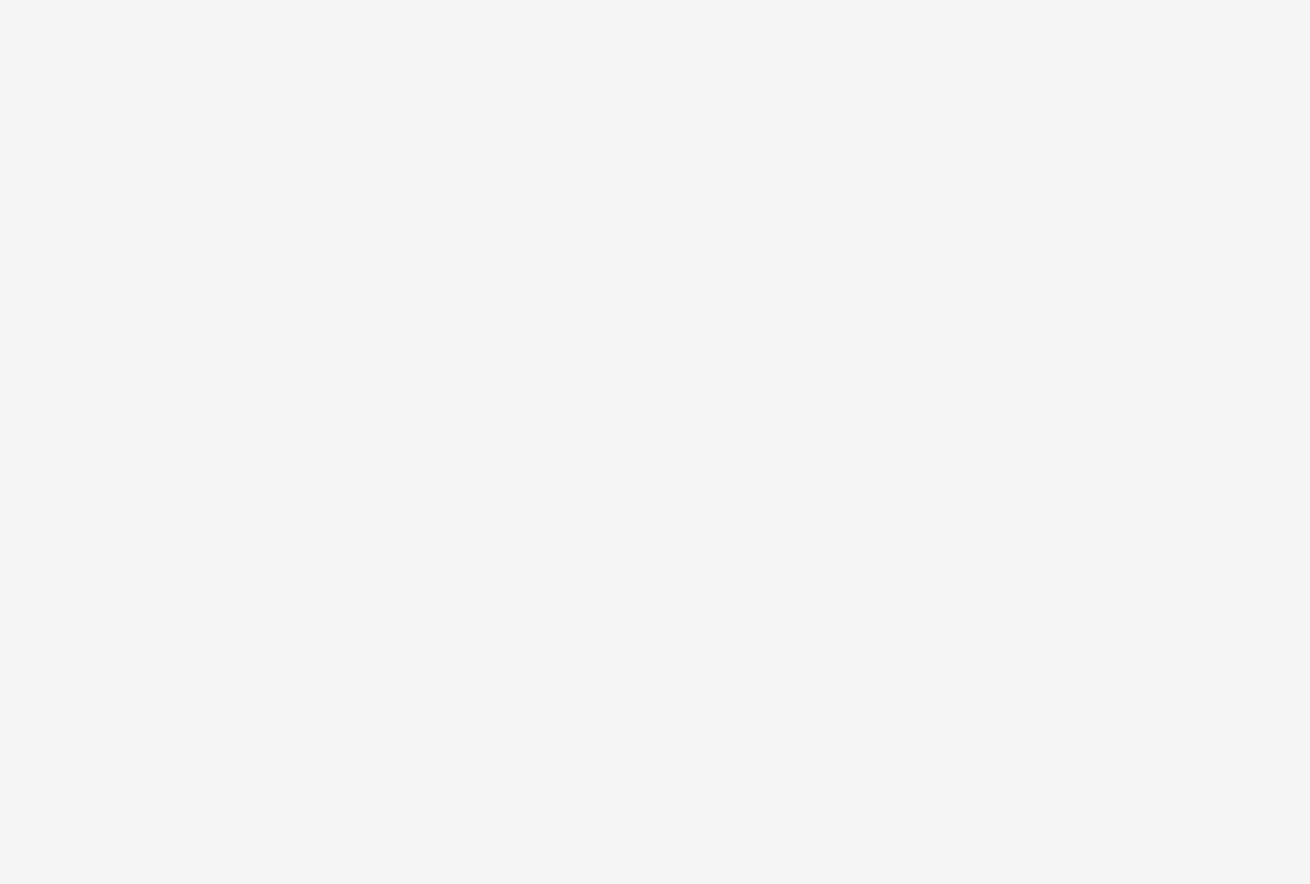
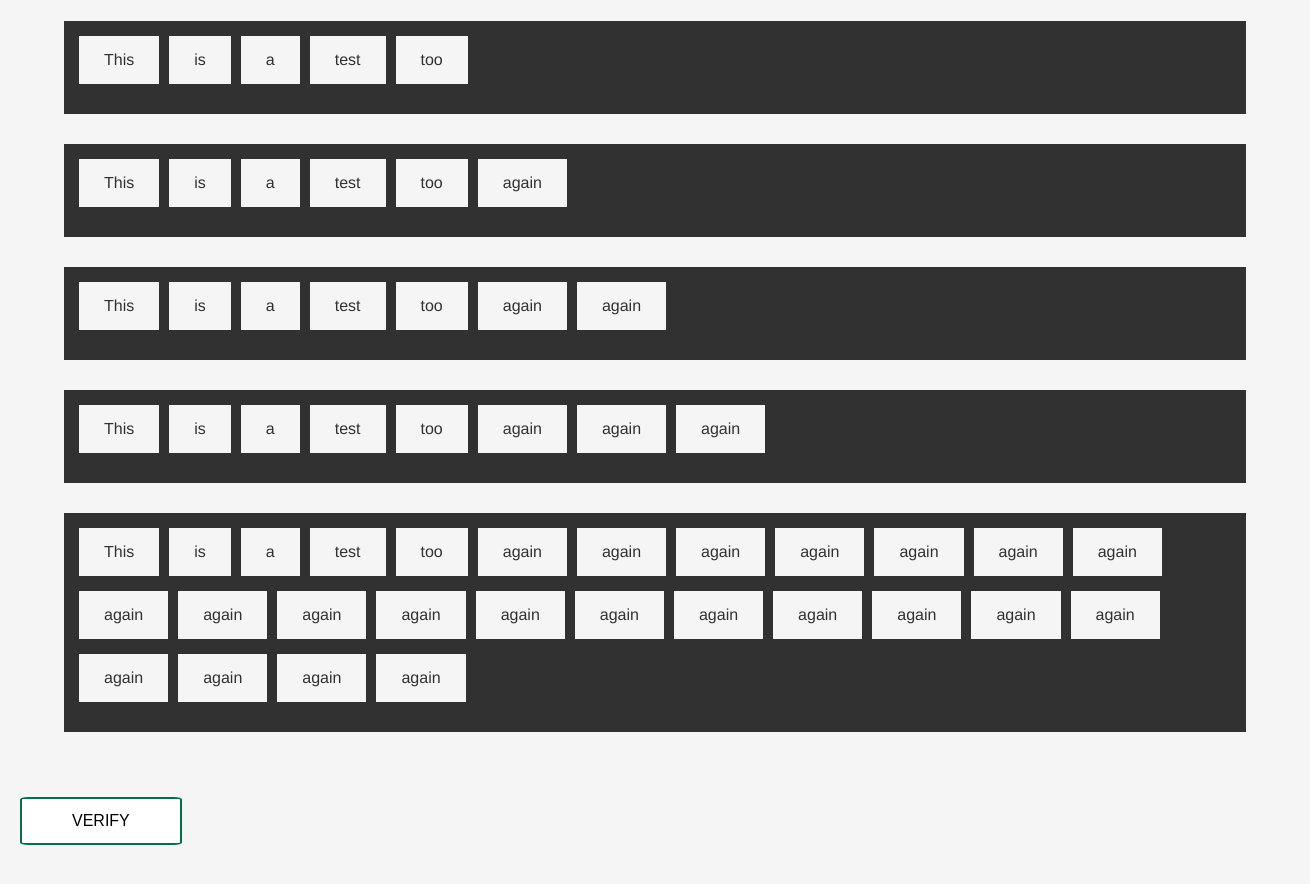
Before and after one commit to ritwik-m/VirtualLab-OOP, a Vue app in the folder exp-1/: page / in a window 1280 px wide. Shown: the part 380-1264 px from the top of the page, 1310 px wide, since content can reach past the window. Before the commit the page ends 800 px from the top, so only its background shows below. Built offline with nearby package versions, Linux system fonts and the light colour scheme.

Commit message:
refactor views

```diff
--- a/exp-1/src/router/index.js
+++ b/exp-1/src/router/index.js
@@ -1,11 +1,11 @@
 import { createRouter, createWebHistory } from 'vue-router'
-import HomeView from '../views/HomeView.vue'
+import ScreenTwo from '../views/ScreenTwo.vue'
 
 const routes = [
   {
     path: '/',
     name: 'home',
-    component: HomeView
+    component: ScreenTwo
   },
   {
     path: '/about',
@@ -13,7 +13,7 @@ const routes = [
     // route level code-splitting
     // this generates a separate chunk (about.[hash].js) for this route
     // which is lazy-loaded when the route is visited.
-    component: () => import(/* webpackChunkName: "about" */ '../views/AboutView.vue')
+    component: () => import(/* webpackChunkName: "about" */ '../views/ScreenOne.vue')
   }
 ]
 
--- a/exp-1/src/views/AboutView.vue
+++ /dev/null
@@ -1,150 +0,0 @@
-<template>
-  <div id="home">
-    <header style="padding: 20px">
-      <h1>Step 1: Identifying the correct sequence of actions</h1>
-      <p>To map a real life scenario to code, it has to be listed in sequence. Drag and drop the sentences listed below
-        onto the blanks in the timeline given below to continue.</p>
-    </header>
-    <main class="flexbox">
-
-      <board_component id="board-1" class="first_board">
-        <card_component v-for="(item, index) in items_left" draggable="true" :key="index" :id="item.alpha" :content="item.content">
-          <h2>{{item.alpha}}</h2>
-          <p>{{item.content}}</p>
-        </card_component>
-      </board_component>
-
-      <board_component id="board-2">
-
-      </board_component>
-    </main>
-
-    <div id="buttons">
-      <input type="submit" value="VERIFY" class="button button4" v-on:click="validate()">
-    </div>
-
-  </div>
-</template>
-
-<script>
-import board_component from './../components/board_component.vue'
-import card_component from './../components/card_component.vue'
-
-export default {
-  name: 'App',
-  components: {
-    board_component,
-    card_component
-  },
-  data() {
-    return {
-      items_left: [{ alpha: 'A', content: 'Card One' }, { alpha: 'B', content: 'Card Two' }, { alpha: 'C', content: 'Card Three' }, { alpha: 'D', content: 'Card Four' }],
-    }
-  },
-  methods: {
-    validate() {
-      alert("Hello");
-    }
-  }
-}
-
-</script>
-
-<style>
-* {
-  margin: 0;
-  padding: 0;
-}
-
-body {
-  font-family: 'Open Sans', sans-serif;
-  background-color: #f5f5f5;
-}
-
-.flexbox {
-  display: flex;
-  justify-content: space-evenly;
-
-  height: 100%;
-  width: 100%;
-
-  overflow: hidden;
-
-  margin: 0 10;
-  padding: 15px
-}
-
-.flexbox .board {
-  display: flex;
-  flex-direction: column;
-
-  width: 30%;
-  height: 100%;
-  min-height: 100vh;
-
-  background-color: #313131;
-
-  padding: 15px;
-}
-
-.flexbox .first_board {
-  display: flex;
-  flex-direction: column;
-  height: 90%;
-  width: 100%;
-
-  background-color: #ebeaea;
-  margin-right: 1.5rem;
-}
-
-.flexbox .board .card {
-  padding: 15px 25px;
-  background-color: #f5f5f5;
-  width: 90%;
-  cursor: pointer;
-  margin-bottom: 15px;
-}
-
-.flexbox .board .card p {
-  display: hidden;
-}
-
-.flexbox .first_board .card {
-  padding: 15px;
-  width: 95%;
-  background-color: #f5f5f5;
-  cursor: pointer;
-  margin-bottom: 15px;
-}
-
-#buttons {
-  width: 50px;
-  margin: 0;
-  text-align: center;
-}
-
-.button {
-  border: none;
-  color: white;
-  padding: 13px 50px;
-  text-align: center;
-  text-decoration: none;
-  display: inline-block;
-  font-size: 16px;
-  margin: 50px 20px;
-  transition-duration: 0.4s;
-  cursor: pointer;
-  border-radius: 5%;
-}
-
-.button4 {
-  background-color: white;
-  color: black;
-  border: 2px solid #017047;
-}
-
-.button4:hover {
-  background-color: #017047;
-  color: white;
-}
-</style>
--- a/exp-1/src/views/HomeView.vue
+++ b/exp-1/src/views/ScreenOne.vue
@@ -1,21 +1,40 @@
 <template>
-  <div>
-    <header style="padding: 15px;">
-      <h1>Step 2: Identifying noun phrases</h1>
-      <p>To identify noun phrases, drag words from the scenario description sentences and drop them into the noun phrase boxes. Some boxes take multiple words.</p>
+  <div id="home">
+    <header style="padding: 20px">
+      <h1>Step 1: Identifying the correct sequence of actions</h1>
+      <p>To map a real life scenario to code, it has to be listed in sequence. Drag and drop the sentences listed below
+        onto the blanks in the timeline given below to continue.</p>
     </header>
-    <main>
+    <main class="flexbox">
 
+      <board_component id="board-1" class="first_board">
+        <card_component v-for="(item, index) in items_left" draggable="true" :key="index" :id="item.alpha" :content="item.content">
+          <h2>{{item.alpha}}</h2>
+          <p>{{item.content}}</p>
+        </card_component>
+      </board_component>
+
+      <board_component id="board-2">
+
+      </board_component>
     </main>
+
+    <div id="buttons">
+      <input type="submit" value="VERIFY" class="button button4" v-on:click="validate()">
+    </div>
+
   </div>
 </template>
 
 <script>
+import board_component from '../components/board_component.vue'
+import card_component from '../components/card_component.vue'
 
 export default {
-  name: 'page_two',
+  name: 'App',
   components: {
-
+    board_component,
+    card_component
   },
   data() {
     return {
--- /dev/null
+++ b/exp-1/src/views/ScreenTwo.vue
@@ -0,0 +1,184 @@
+<template>
+    <header style="padding: 15px;">
+      <h1>Step 2: Identifying noun phrases</h1>
+      <p>To identify noun phrases, drag words from the scenario description sentences and drop them into the noun phrase boxes. Some boxes take multiple words.</p>
+    </header>
+    <main>
+      <div class="flexbox">
+        <board_component :id="board_two">
+
+          </board_component>
+      </div>
+      <div class="flexbox">
+        <board_component :cards="first" :id="1">
+          <card_component v-for="card in first" :key="card" :card="card" :draggable="true">
+            <p>{{ card }}</p>
+            </card_component>
+          </board_component>
+      </div>
+      <div class="flexbox">
+        <board_component :cards="second" :id="2">
+          <card_component v-for="card in second" :key="card" :card="card" :draggable="true">
+            <p>{{ card }}</p>
+            </card_component>
+          </board_component>
+      </div>
+      <div class="flexbox">
+        <board_component :cards="third" :id="3">
+          <card_component v-for="card in third" :key="card" :card="card" :draggable="true">
+            <p>{{ card }}</p>
+            </card_component>
+          </board_component>
+      </div>
+      <div class="flexbox">
+        <board_component :cards="fourth" :id="4">
+          <card_component v-for="card in fourth" :key="card" :card="card" :draggable="true">
+            <p>{{ card }}</p>
+            </card_component>
+          </board_component>
+      </div>
+      <div class="flexbox">
+        <board_component :cards="fifth" :id="5">
+          <card_component v-for="card in fifth" :key="card" :card="card" :draggable="true">
+            <p>{{ card }}</p>
+            </card_component>
+          </board_component>
+      </div>
+      <div class="flexbox">
+        <board_component :cards="sixth" :id="6">
+          <card_component v-for="card in sixth" :key="card" :card="card" :draggable="draggable">
+            <p>{{ card }}</p>
+            </card_component>
+          </board_component>
+      </div>
+
+    </main>
+    <div id="buttons">
+      <input type="submit" value="VERIFY" class="button button4" v-on:click="validate()">
+    </div>
+</template>
+
+<script>
+import card_component from '@/components/card_component.vue';
+import board_component from '@/components/board_component.vue';
+export default {
+  name: 'page_two',
+  components: {
+    card_component,
+    board_component,
+},
+  data() {
+    return {
+      first: ['This','is','a','test'],
+      second: ['This','is','a','test','too'],
+      third: ['This','is','a','test','too','again'],
+      fourth: ['This','is','a','test','too','again','again'],
+      fifth: ['This','is','a','test','too','again','again','again'],
+      sixth: ['This','is','a','test','too','again','again','again','again','again','again','again','again','again','again','again','again','again','again','again','again','again','again','again','again','again','again'],
+    }
+  },
+  methods: {
+    validate() {
+      alert("Hello");
+    }
+  }
+}
+
+</script>
+
+<style>
+* {
+  margin: 0;
+  padding: 0;
+}
+
+body {
+  font-family: 'Open Sans', sans-serif;
+  background-color: #f5f5f5;
+}
+
+.flexbox {
+  display: flex;
+  justify-content: space-evenly;
+
+  height: 100%;
+  width: 100%;
+
+  margin: 0 10;
+  padding: 15px
+}
+
+.flexbox .board {
+  display: flex;
+  flex-direction: row;
+  flex-wrap: wrap;
+
+  width: 90%;
+  height: fit-content;
+  min-height: 5vh;
+
+  background-color: #313131;
+
+  padding: 15px;
+}
+
+.flexbox .first_board {
+  display: flex;
+  flex-direction: column;
+  height: 90%;
+  width: 100%;
+
+  background-color: #ebeaea;
+  margin-right: 1.5rem;
+}
+
+.flexbox .board .card {
+  padding: 15px 25px;
+  background-color: #f5f5f5;
+  text-align: center;
+  color: #313131;
+  width: fit-content;
+  cursor: pointer;
+  margin-bottom: 15px;
+  margin-right: 10px;
+}
+
+.flexbox .first_board .card {
+  padding: 15px;
+  width: 95%;
+  background-color: #f5f5f5;
+  cursor: pointer;
+  margin-bottom: 15px;
+}
+
+#buttons {
+  width: 50px;
+  margin: 15;
+  text-align: center;
+}
+
+.button {
+  border: none;
+  color: white;
+  padding: 13px 50px;
+  text-align: center;
+  text-decoration: none;
+  display: inline-block;
+  font-size: 16px;
+  margin: 50px 20px;
+  transition-duration: 0.4s;
+  cursor: pointer;
+  border-radius: 5%;
+}
+
+.button4 {
+  background-color: white;
+  color: black;
+  border: 2px solid #017047;
+}
+
+.button4:hover {
+  background-color: #017047;
+  color: white;
+}
+</style>
```
Also changed, not shown: exp-1/src/components/home_component.vue (added), 1 other file (tests, documents, lock files or other folders).
